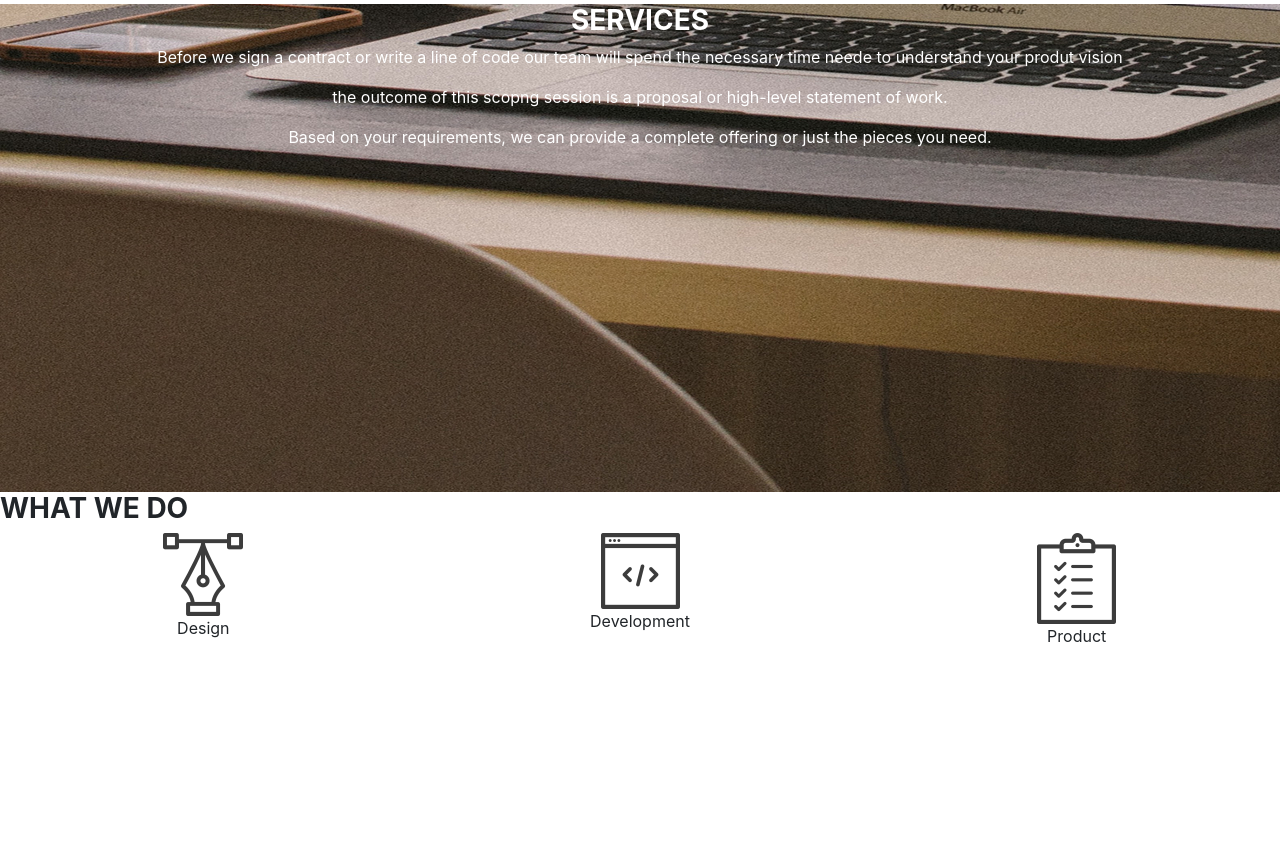
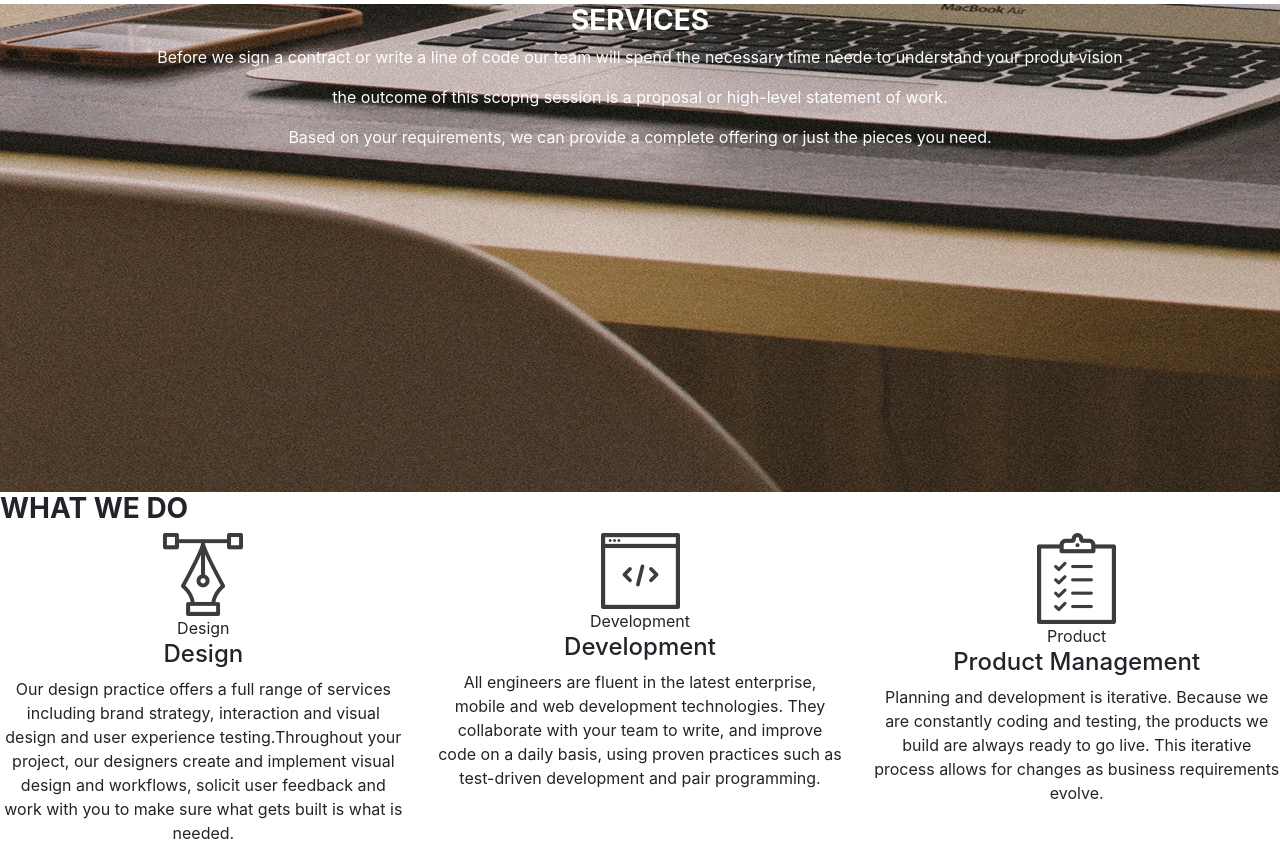
Before and after one commit to CherrylOsewe/Delani-studios, a plain HTML site: page index.html in a window 1280 px wide. Shown: the part 1293-2154 px from the top of the page. Before the commit the page ends 1941 px from the top, so only its background shows below. Drawn offline with nearby package versions, Linux system fonts and the light colour scheme.

Commit message:
adding the 'what we do' text

```diff
--- a/index.html
+++ b/index.html
@@ -15,32 +15,103 @@
   </head>
   <body>
     <div class="first-page">
-      <img src="images/logo/logo.png" alt="Delani logo">
+      <img src="images/logo/logo.png" alt="Delani logo" />
       <h2>WELCOME</h2>
       <h2>TO DELANI STUDIO</h2>
-      <p> AMAZING PEOPLE ARE MAKING AMAZING DESIGNS IN A FUN ENVIRONMENT</p>
-      <img src="images/mouse_click.png" alt="mouse click image">
+      <p>AMAZING PEOPLE ARE MAKING AMAZING DESIGNS IN A FUN ENVIRONMENT</p>
+      <img src="images/mouse_click.png" alt="mouse click image" />
     </div>
     <div class="container" class="about-us">
       <h3><strong>ABOUT US</strong></h3>
-      <p>When you work with us you are patrt of a team of commited collaborators.All aspects of
-        our software development processes are intergrated, interactive and agile</p>
-      <p>Our approach unifies design, development and product maagement to create exceptional products</p>
-      <p>We start each project by understanding your business goals, the user's needs and the product requirements</p>
+      <p>
+        When you work with us you are patrt of a team of commited
+        collaborators.All aspects of our software development processes are
+        intergrated, interactive and agile
+      </p>
+      <p>
+        Our approach unifies design, development and product maagement to create
+        exceptional products
+      </p>
+      <p>
+        We start each project by understanding your business goals, the user's
+        needs and the product requirements
+      </p>
       <p>Then we help translate them into effective and elegant solutions</p>
     </div>
     <div class="services-page">
       <h3><strong>SERVICES</strong></h3>
-      <p>Before we sign a contract or write a line of code our team will spend the necessary time neede to understand your produt vision</p>
-      <p>the outcome of this scopng session is a proposal or high-level statement of work.</p>
-      <p> Based on your requirements, we can provide a complete offering or just the pieces you need.</p>
+      <p>
+        Before we sign a contract or write a line of code our team will spend
+        the necessary time neede to understand your produt vision
+      </p>
+      <p>
+        the outcome of this scopng session is a proposal or high-level statement
+        of work.
+      </p>
+      <p>
+        Based on your requirements, we can provide a complete offering or just
+        the pieces you need.
+      </p>
     </div>
-    <div >
+    <div>
       <h3><strong>WHAT WE DO</strong></h3>
       <div class="row">
-      <div class="col-sm"><img src="images/services_icons/design_icon.png" alt="design icon"> <br> Design </div>
-      <div class="col-sm"><img src="images/services_icons/dev_icon.png" alt="development icon"> <br>Development </div>
-      <div class="col-sm"><img src="images/services_icons/product_icon.png" alt="product icon"> <br>Product </div>
+        <div class="col-sm">
+          <div>
+            <img
+              src="images/services_icons/design_icon.png"
+              alt="design icon"
+            />
+            <br />
+            Design
+          </div>
+          <div>
+            <h4>Design</h4>
+            <p>
+              Our design practice offers a full range of services including
+              brand strategy, interaction and visual design and user experience
+              testing.Throughout your project, our designers create and
+              implement visual design and workflows, solicit user feedback and
+              work with you to make sure what gets built is what is needed.
+            </p>
+          </div>
+        </div>
+        <div class="col-sm">
+          <div>
+            <img
+              src="images/services_icons/dev_icon.png"
+              alt="development icon"
+            />
+            <br />Development
+            <div>
+              <h4>Development</h4>
+              <p>
+                All engineers are fluent in the latest enterprise, mobile and
+                web development technologies. They collaborate with your team to
+                write, and improve code on a daily basis, using proven practices
+                such as test-driven development and pair programming.
+              </p>
+            </div>
+          </div>
+        </div>
+        <div class="col-sm">
+          <div>
+            <img
+              src="images/services_icons/product_icon.png"
+              alt="product icon"
+            />
+            <br />Product
+          </div>
+          <div>
+            <h4>Product Management</h4>
+            <p>
+              Planning and development is iterative. Because we are constantly
+              coding and testing, the products we build are always ready to go
+              live. This iterative process allows for changes as business
+              requirements evolve.
+            </p>
+          </div>
+        </div>
       </div>
     </div>
 
```
